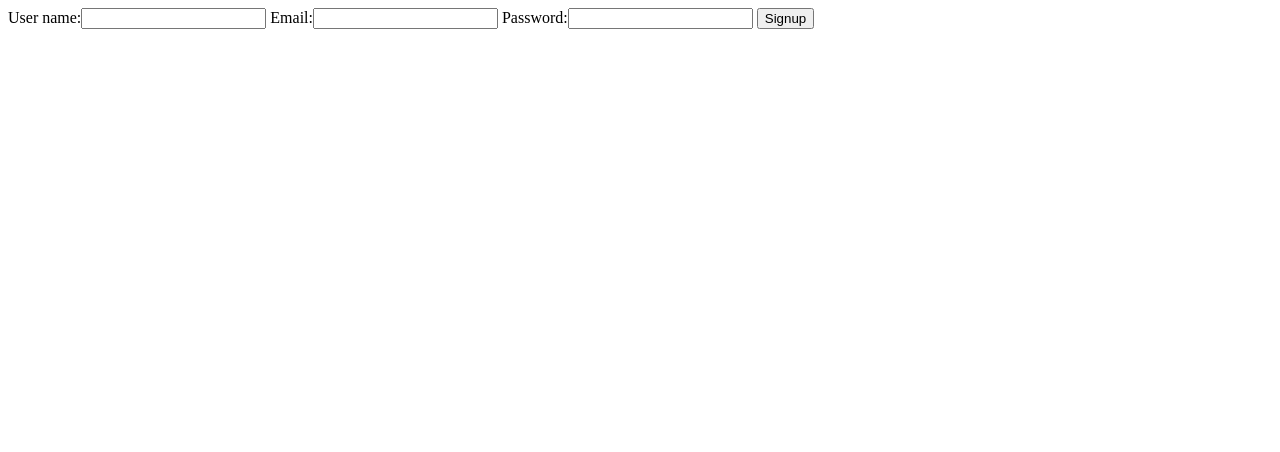
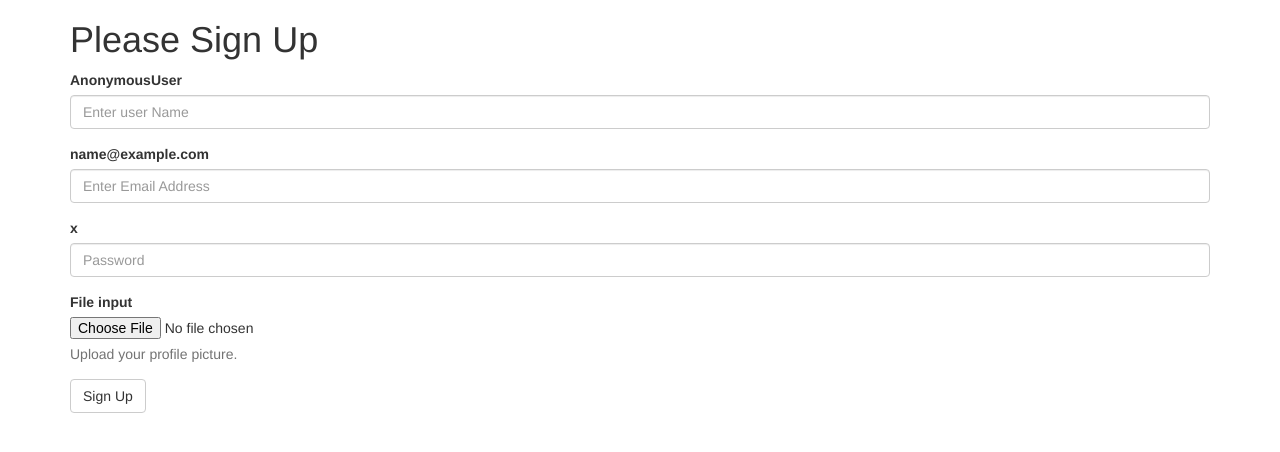
Before and after one commit to gffbss/cohab.me-main, a Django app: template manager/templates/login.html in a window 1280 px wide. Shown: the top 452 px of the page. Run offline with Django 3.2, Linux system fonts and the light colour scheme; tables that the repository leaves empty hold one stand-in row (values such as "Sample post"); the template is opened without the code that fills it: values that come from a table or form of the project are taken from there, most other values are stand-ins (such as "Sample title", 1, 10 or a date in 2020); some libraries are stand-ins or nearby versions.

Commit message:
Added login page

```diff
--- a/manager/templates/login.html
+++ b/manager/templates/login.html
@@ -1,13 +1,68 @@
+{% load staticfiles %}
+
 <!DOCTYPE html>
 <html>
 <head>
     <title>Login for cohab.me</title>
+    <link rel="stylesheet" href="{% static 'css/bootstrap.min.css' %}">
 </head>
 <body>
-    <form method="post">
-        {% csrf_token %}
-        {{ form }}
-         <input type="submit" value="Signup" />
+    <div class="container">
+    <h1>Please Sign Up</h1>
+         <form role="form" method="post">
+        <div class="form-group">
+            {% csrf_token %}
+            <label for="id_{{ user }}">{{ user }}</label>
+            {% for user in form.user_name %}
+            <input type="name" class="form-control" id="exampleInputName" placeholder="Enter user Name" >
+            {% endfor %}
+        </div>
+        <div class="form-group">
+            <label for="id_{{ email }}">{{ email }}</label>
+            {% for email in form.email %}
+            <input type="email" class="form-control" id="exampleInputEmail1" placeholder="Enter Email Address">
+            {% endfor %}
+        </div>
+
+        <div class="form-group">
+            <label for="id_{{ password }}">{{ password }}</label>
+            {% for password in form.password %}
+            <input type="password" class="form-control" id="exampleInputPassword1" placeholder="Password">
+            {% endfor %}
+        </div>
+
+        <div class="form-group">
+            <label for="exampleInputFile">File input</label>
+            <input type="file" id="exampleInputFile">
+            <p class="help-block">Upload your profile picture.</p>
+         </div>
+        <button type="submit" class="btn btn-default">Sign Up</button>
     </form>
+
+    </div>
+
+
+{#<form role="form" method="post">#}
+{#  <div class="form-group">#}
+{#    <label for="exampleInputEmail1">Email address</label>#}
+{#    <input type="email" class="form-control" id="exampleInputEmail1" placeholder="{{ form.user_name }}">#}
+{#  </div>#}
+{#  <div class="form-group">#}
+{#    <label for="exampleInputPassword1">Password</label>#}
+{#    <input type="password" class="form-control" id="exampleInputPassword1" placeholder="Password">#}
+{#  </div>#}
+{#  <div class="form-group">#}
+{#    <label for="exampleInputFile">File input</label>#}
+{#    <input type="file" id="exampleInputFile">#}
+{#    <p class="help-block">Example block-level help text here.</p>#}
+{#  </div>#}
+{#  <div class="checkbox">#}
+{#    <label>#}
+{#      <input type="checkbox"> Check me out#}
+{#    </label>#}
+{#  </div>#}
+{#  <button type="submit" class="btn btn-default">Submit</button>#}
+{#</form>#}
+
 </body>
 </html>
```
